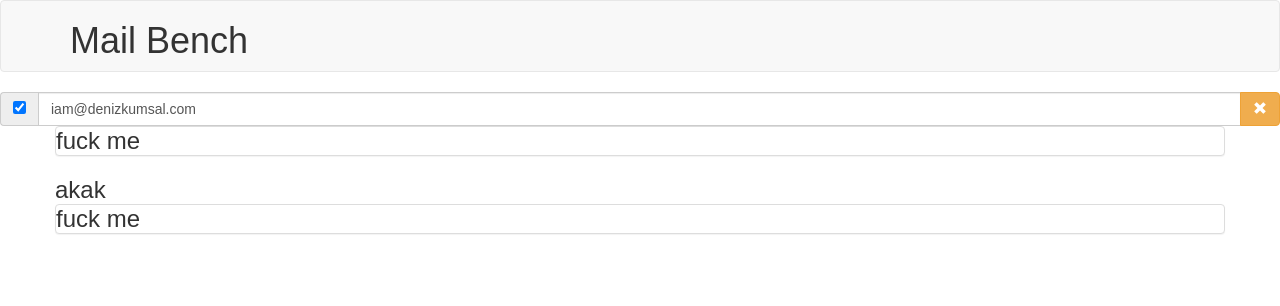
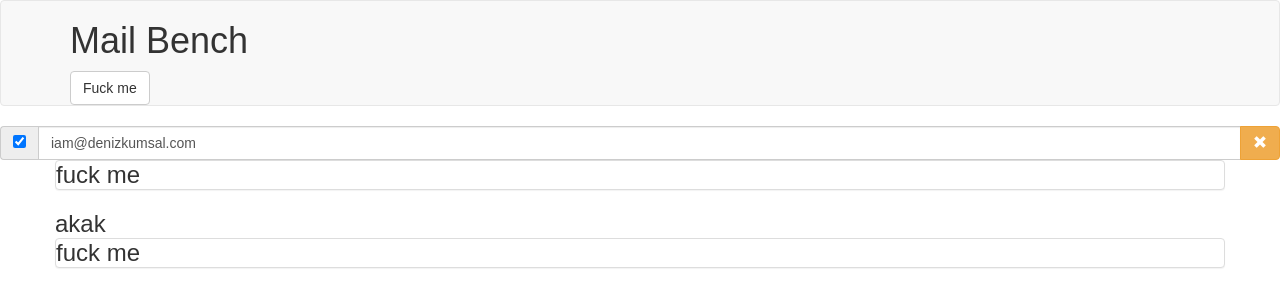
Before and after one commit to kubarium/MailBench, a React (Create React App) app: page / in a window 1280 px wide. Shown: the top 306 px of the page. Built offline with nearby package versions, Linux system fonts and the light colour scheme.

Commit message:
initial state

```diff
--- a/src/App.js
+++ b/src/App.js
@@ -22,10 +22,19 @@ const templatesFooter = (
 )
 
 class App extends Component {
+  constructor(props){
+    super(props)
+
+    this.onClick = this.onClick.bind(this)
+  }
+  onClick(event){
+
+        console.log("anani sikerler, hello from", event.state)
+  }
   render() {
     return (
       <article>
-        <Branding/>
+        <Branding onClick={this.onClick}/>
         <Recipients/>
         <Grid>
           <Row className="show-grid">
--- a/src/Branding.js
+++ b/src/Branding.js
@@ -1,12 +1,24 @@
 import React, {Component} from 'react';
-import {Navbar} from 'react-bootstrap';
+import {Navbar, Button} from 'react-bootstrap';
 
 export default class Branding extends Component {
+    constructor(props) {
+        super(props)
+
+        this.state = {
+            "alone":true
+        }
+        this.onClick = this.onClick.bind(this)
+    }
+    onClick(event) {
+        this.props.onClick(this)
+    }
     render() {
         return (
             <Navbar>
                 <Navbar.Header>
                     <h1>Mail Bench</h1>
+                    <Button onClick={this.onClick}>Fuck me</Button>
                 </Navbar.Header>
             </Navbar>
         );
```
Also changed, not shown: src/initialState.json (added, +14 -0 lines).
